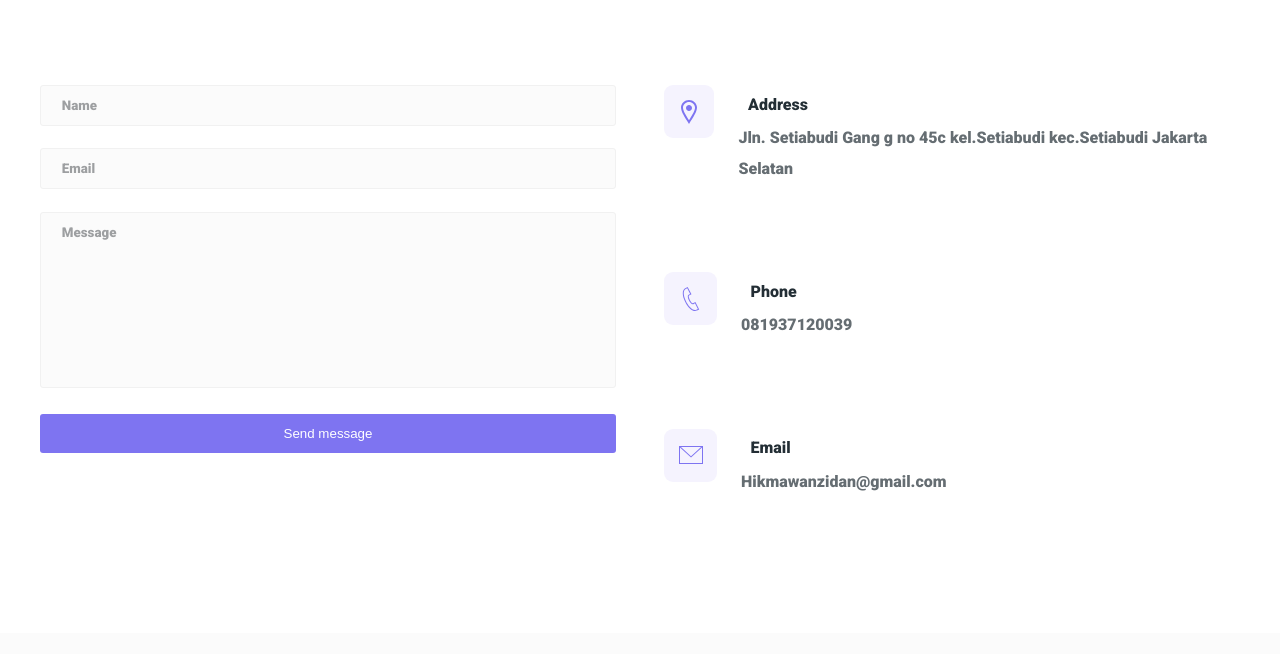
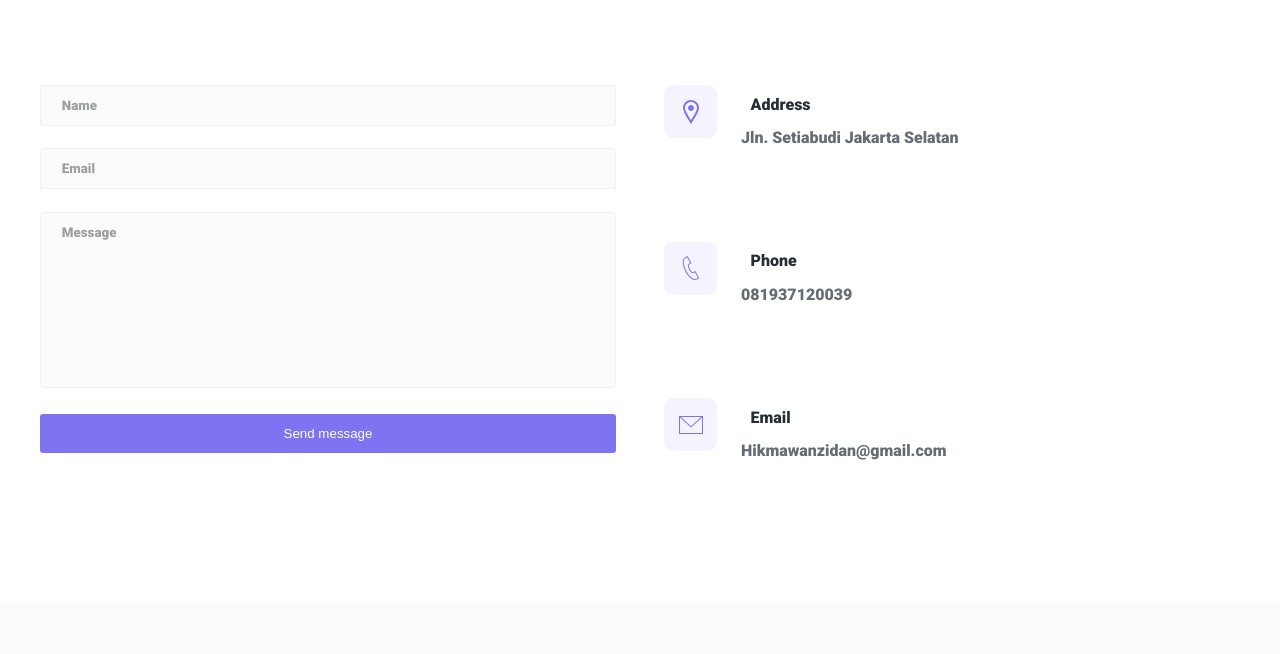
Before and after one commit to hikmawans/website-pribadi, a plain HTML site: page index.html in a window 1280 px wide. Shown: the part 2978-3632 px from the top of the page. Drawn offline with Linux system fonts and the light colour scheme.

Commit message:
perubahan ke2

```diff
--- a/index.html
+++ b/index.html
@@ -298,7 +298,7 @@
                     <div class="contact-item-detail">
                         <h4>Address</h4>
                         <p>
-                            Jln. Setiabudi Gang g no 45c kel.Setiabudi kec.Setiabudi Jakarta Selatan
+                            Jln. Setiabudi Jakarta Selatan
                         </p>
                     </div>
                 </div>
```
